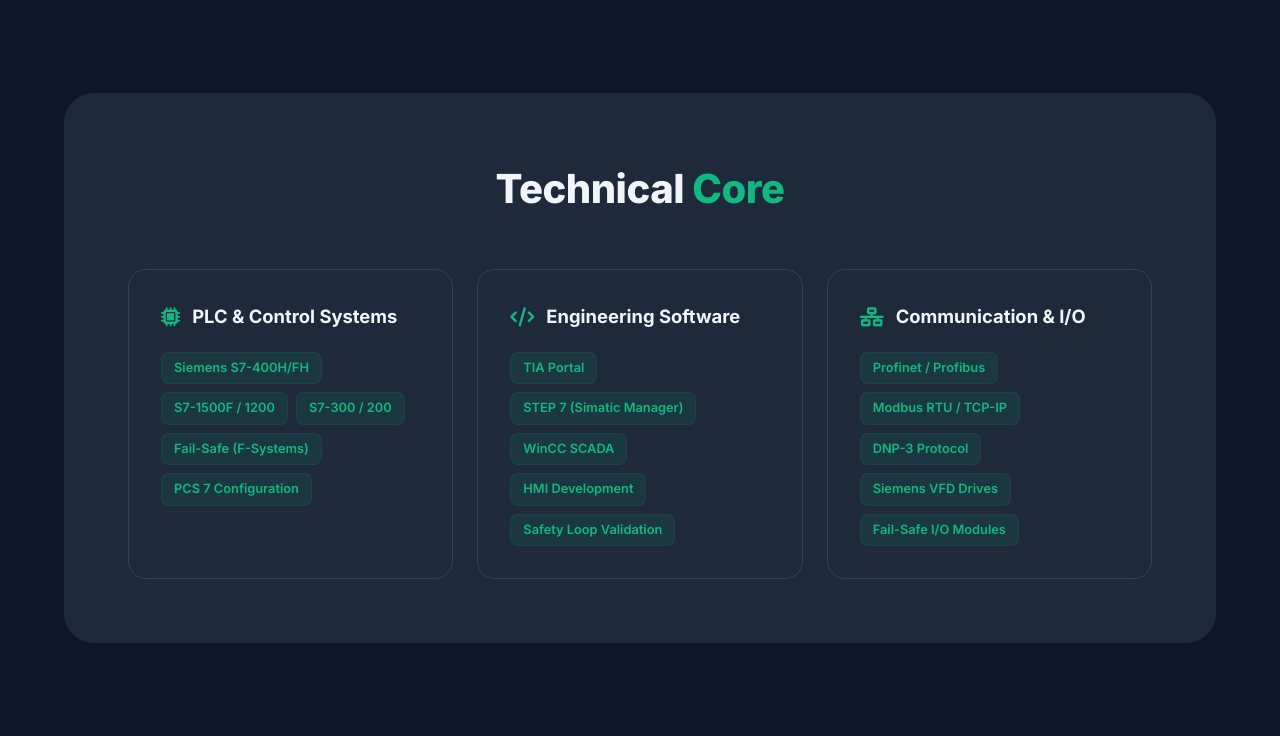
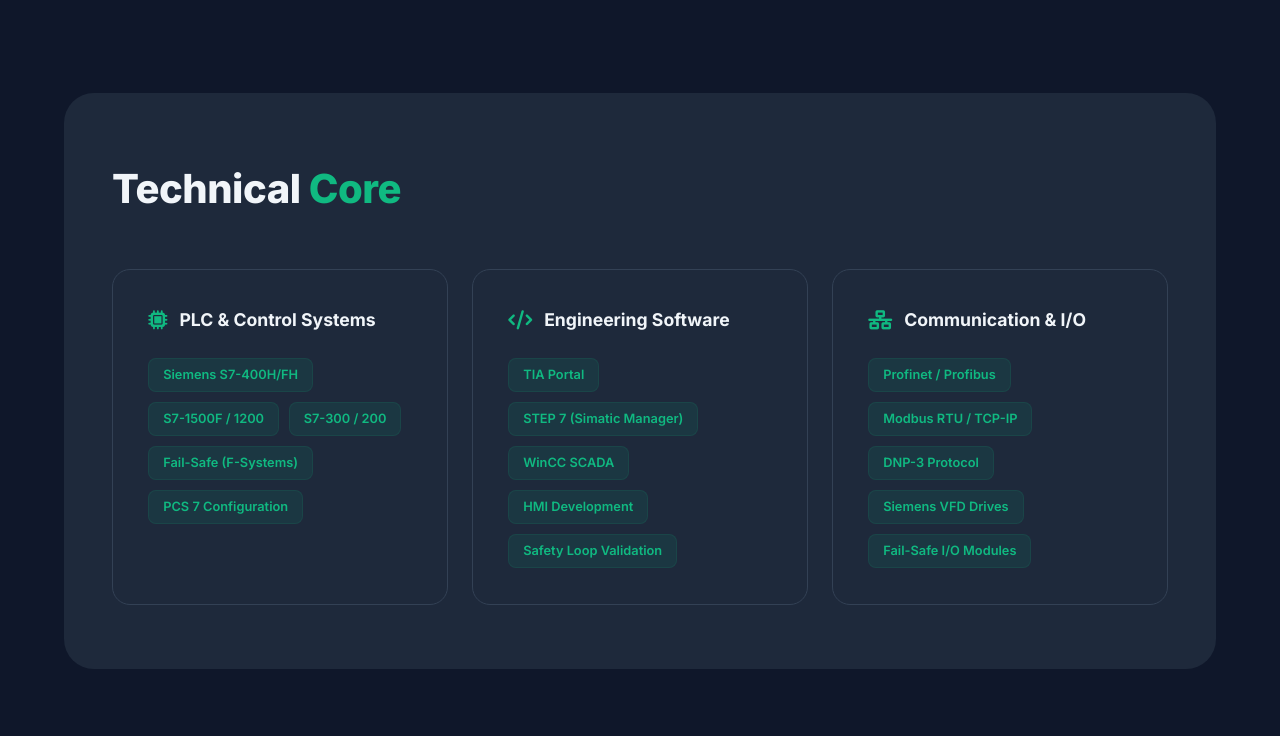
Before and after one commit to Ritik-Mhaiskar/ritik-portfolio, a plain HTML site: page index.html in a window 1280 px wide. Shown: the part 1221-1957 px from the top of the page. Drawn offline with Linux system fonts and the light colour scheme.

Commit message:
Update index.html

```diff
--- a/index.html
+++ b/index.html
@@ -125,21 +125,41 @@
         .stat-item h3 { color: var(--accent); font-size: 1.8rem; margin-bottom: 0.25rem; }
         .stat-item span { font-size: 0.75rem; color: var(--text-muted); font-weight: 700; text-transform: uppercase; letter-spacing: 0.5px; }
 
-        .skills-grid { display: grid; grid-template-columns: repeat(auto-fit, minmax(300px, 1fr)); gap: 1.5rem; }
+        /* Modified Technical Core layout for laptop focus */
+        .skills-grid {
+            display: grid;
+            grid-template-columns: repeat(auto-fit, minmax(320px, 1fr));
+            gap: 1.5rem;
+            justify-content: start;
+        }
         .skill-card {
-            background: var(--bg-card); padding: 2rem; border-radius: 18px;
-            border: 1px solid var(--border); transition: var(--transition);
+            background: var(--bg-card);
+            padding: 2.2rem;
+            border-radius: 18px;
+            border: 1px solid var(--border);
+            transition: var(--transition);
+            text-align: left; /* Ensure left alignment */
         }
         .skill-card:hover { border-color: var(--accent); box-shadow: var(--shadow); }
-        .skill-card h3 { margin-bottom: 1.25rem; font-size: 1.15rem; display: flex; align-items: center; gap: 12px; }
+        .skill-card h3 {
+            margin-bottom: 1.5rem;
+            font-size: 1.1rem;
+            display: flex;
+            align-items: center;
+            gap: 12px;
+            font-weight: 700;
+            color: var(--text-main);
+        }
         .skill-card i { color: var(--accent); font-size: 1.2rem; }
 
-        .tag-container { display: flex; flex-wrap: wrap; gap: 0.5rem; }
+        .tag-container { display: flex; flex-wrap: wrap; gap: 0.6rem; justify-content: flex-start; }
         .tag {
             background: var(--accent-soft); color: var(--accent);
-            padding: 5px 12px; border-radius: 8px; font-size: 0.8rem; font-weight: 600;
+            padding: 6px 14px; border-radius: 8px; font-size: 0.8rem; font-weight: 600;
             border: 1px solid rgba(16, 185, 129, 0.1);
+            transition: var(--transition);
         }
+        .tag:hover { background: var(--accent); color: white; }
 
         .timeline { border-left: 2px solid var(--border); padding-left: 2rem; margin-left: 1rem; }
         .timeline-item { position: relative; margin-bottom: 3.5rem; }
@@ -199,6 +219,7 @@
             .btn-group { justify-content: center; }
             .btn { width: 100%; max-width: 350px; }
             .nav-right { gap: 1rem; }
+            .skills-grid { justify-content: center; }
         }
     </style>
 </head>
@@ -256,8 +277,9 @@
         </div>
     </section>
 
-    <section id="skills" style="background: var(--bg-card); border-radius: 30px; margin: 2rem 5%;">
-        <div class="section-header" style="text-align: center;">
+    <!-- Refined Skills Section focused on Laptop Layout -->
+    <section id="skills" style="background: var(--bg-card); border-radius: 30px; margin: 2rem 5%; padding: 4rem 3rem;">
+        <div class="section-header">
             <h2 class="section-title">Technical <span>Core</span></h2>
         </div>
         <div class="skills-grid">
```
